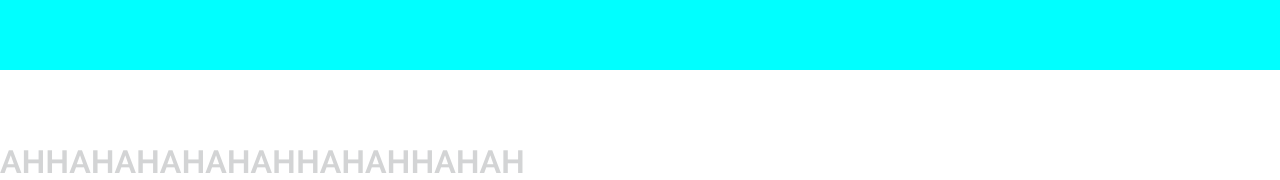
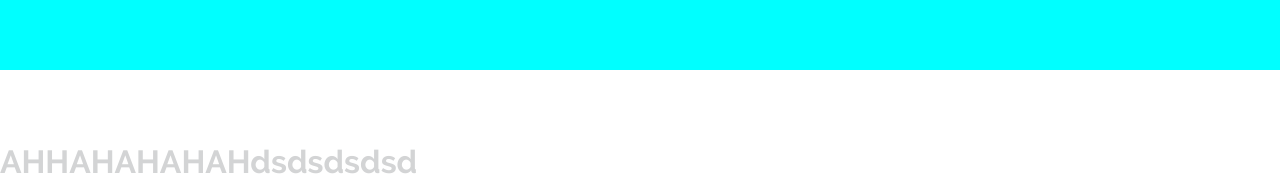
Before and after one commit to ToroPawel/FAPOR, a plain HTML site: page index.html in a window 1280 px wide. Shown: the part 1733-1913 px from the top of the page. Drawn offline with Linux system fonts and the light colour scheme; a web font is replaced by a local one.

Commit message:
tfsffdfdfdfffffdfdfdfdf

```diff
--- a/index.html
+++ b/index.html
@@ -70,7 +70,7 @@
     OOOOOOOOOOOOOOOOOOOOOFFFFFFFFFFFFFFFFF
 </div>
 <h1>
-    AHHAHAHAHAHAHHAHAHHAHAH
+    AHHAHAHAHAHdsdsdsdsd
     </h1>
 <div>
     ddddd
```
